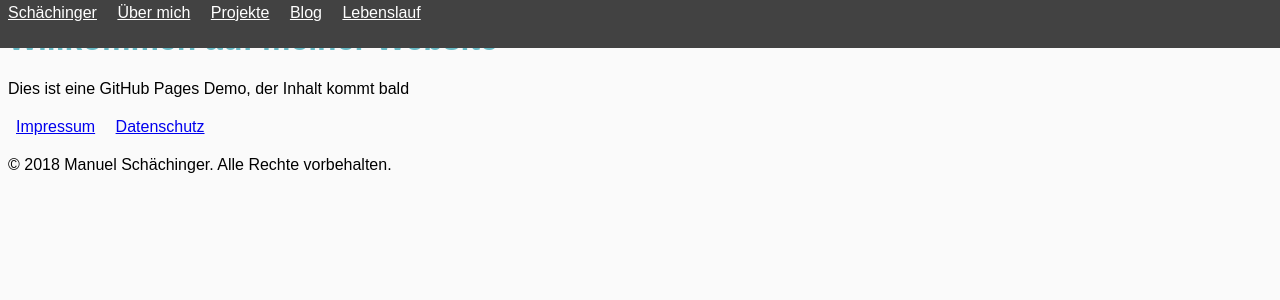
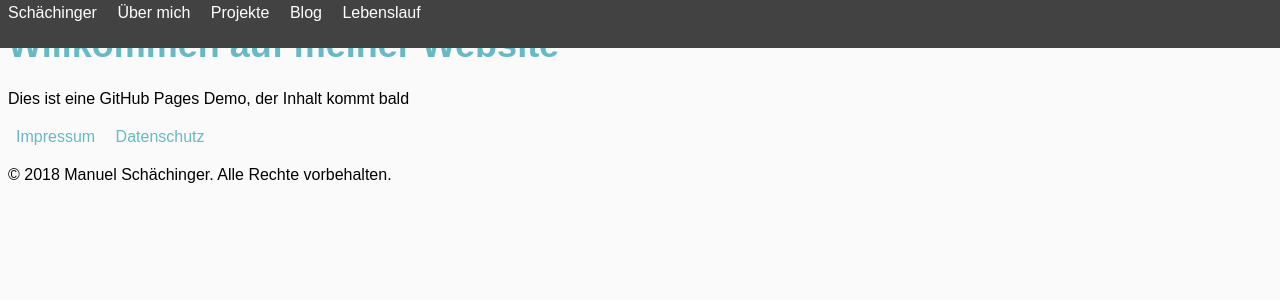
Before and after one commit to schaechinger/schaechinger.github.io, a Jekyll site: the page built from index.html, in a window 1280 px wide. Shown: the top 300 px of the page. Built offline with Jekyll 4.4.1, drawn with Linux system fonts in a browser that asks for light colours; some web fonts are replaced.

Commit message:
sass: headlines, fonts and links

```diff
--- a/_sass/site/_all.scss
+++ b/_sass/site/_all.scss
@@ -3,5 +3,6 @@
 @import 'partials/body';
 @import 'partials/header';
 @import 'partials/headlines';
+@import 'partials/links';
 
 @import 'partials/header';
--- a/_sass/site/modules/_fonts.scss
+++ b/_sass/site/modules/_fonts.scss
@@ -1,2 +1,4 @@
-@font-face {font-family: 'ClearSans-Bk';font-weight:normal;font-style:normal;src:url('https://static.schaechinger.com/vendor/clear/1.0/font/2B1F35_0_0.eot');src: url('https://static.schaechinger.com/vendor/clear/1.0/font/2B1F35_0_0.eot?#iefix') format('embedded-opentype'), url('https://static.schaechinger.com/vendor/clear/1.0/font/2B1F35_0_0.woff') format('woff'), url('https://static.schaechinger.com/vendor/clear/1.0/font/2B1F35_0_0.ttf') format('truetype'), url('https://static.schaechinger.com/vendor/clear/1.0/font/2B1F35_0_0.svg#wf') format('svg');}
+@font-face {font-family: 'ClearSans-Bk';font-weight: normal;font-style: normal;src: url('https://static.schaechinger.com/vendor/clear/1.0/font/2B1F35_0_0.eot');src: url('https://static.schaechinger.com/vendor/clear/1.0/font/2B1F35_0_0.eot?#iefix') format('embedded-opentype'), url('https://static.schaechinger.com/vendor/clear/1.0/font/2B1F35_0_0.woff') format('woff'), url('https://static.schaechinger.com/vendor/clear/1.0/font/2B1F35_0_0.ttf') format('truetype'), url('https://static.schaechinger.com/vendor/clear/1.0/font/2B1F35_0_0.svg#wf') format('svg');}
 @font-face {font-family: 'ClearSans-Bk';font-weight: bold;font-style: normal;src: url('https://static.schaechinger.com/vendor/clear/1.0/font/2B1F35_1_0.eot');src: url('https://static.schaechinger.com/vendor/clear/1.0/font/2B1F35_1_0.eot?#iefix') format('embedded-opentype'), url('https://static.schaechinger.com/vendor/clear/1.0/font/2B1F35_1_0.woff') format('woff'), url('https://static.schaechinger.com/vendor/clear/1.0/font/2B1F35_1_0.ttf') format('truetype'), url('https://static.schaechinger.com/vendor/clear/1.0/font/2B1F35_1_0.svg#wf') format('svg');}
+@font-face {font-family: 'ClearSans';font-weight: normal;font-style: normal;src: url('https://static.schaechinger.com/vendor/clear/1.0/font/2B1F35_2_0.eot');src: url('https://static.schaechinger.com/vendor/clear/1.0/font/2B1F35_2_0.eot?#iefix') format('embedded-opentype'), url('https://static.schaechinger.com/vendor/clear/1.0/font/2B1F35_2_0.woff') format('woff'), url('https://static.schaechinger.com/vendor/clear/1.0/font/2B1F35_2_0.ttf') format('truetype'), url('https://static.schaechinger.com/vendor/clear/1.0/font/2B1F35_2_0.svg#wf') format('svg');}
+@font-face {font-family: 'ClearSans';font-weight: bold;font-style: normal;src: url('https://static.schaechinger.com/vendor/clear/1.0/font/2B1F35_1_0.eot');src: url('https://static.schaechinger.com/vendor/clear/1.0/font/2B1F35_1_0.eot?#iefix') format('embedded-opentype'), url('https://static.schaechinger.com/vendor/clear/1.0/font/2B1F35_1_0.woff') format('woff'), url('https://static.schaechinger.com/vendor/clear/1.0/font/2B1F35_1_0.ttf') format('truetype'), url('https://static.schaechinger.com/vendor/clear/1.0/font/2B1F35_1_0.svg#wf') format('svg');}
--- a/_sass/site/partials/_headlines.scss
+++ b/_sass/site/partials/_headlines.scss
@@ -1,5 +1,31 @@
 @import 'colors';
 
-h1 {
+h2,
+h3,
+h4 {
+  font-family: 'ClearSans', 'ClearSans-Bk', Arial, Helvetica, sans-serif;
   color: $color-blue;
 }
+
+h1,
+h2,
+h3,
+h4 {
+  color: $color-blue;
+}
+
+h1 {
+  font-size: 2.25rem;
+}
+
+h2 {
+  font-size: 2.25rem;
+}
+
+h3 {
+  font-size: 2rem;
+}
+
+h4 {
+  font-size: 1.5rem;
+}
```
Also changed, not shown: _sass/site/partials/_links.scss (renamed from _sass/site/partials/_link.scss).
